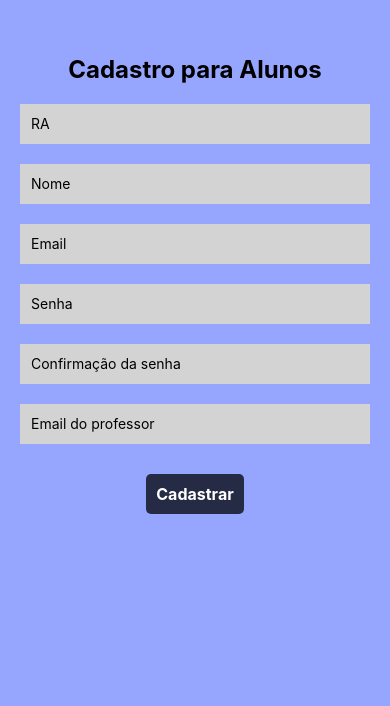
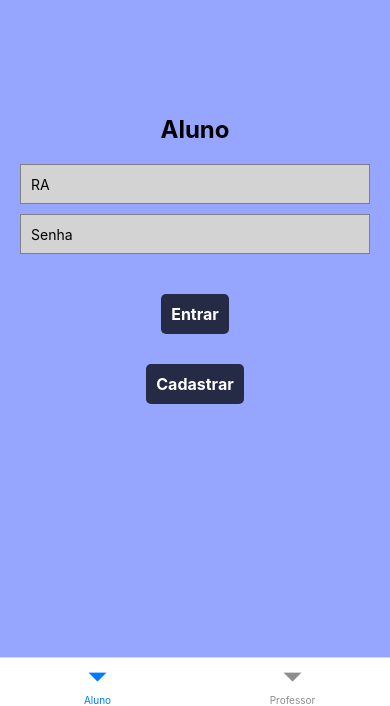
Before and after one commit to Yan-SO/front-end-app-estagio, a React Native app: screen /CadastroProfessor in a window 390 px wide. Shown: the part 138-844 px from the top of the page. Built offline with nearby package versions, Linux system fonts and the light colour scheme.

Commit message:
adicao navegacao entre telas

```diff
--- a/App.js
+++ b/App.js
@@ -1,11 +1,12 @@
-import { StatusBar } from 'expo-status-bar';
-import { StyleSheet, Text, View } from 'react-native';
-import LoginAluno from './src/screens/alunos/login';
-import CadastroAluno from './src/screens/alunos/cadastro';
+import React from 'react';
+import { NavigationContainer } from '@react-navigation/native';
+import Routes from './src/routes/routesPrincipal';
 
 export default function App() {
 
   return (
-    <CadastroAluno/>
+    <NavigationContainer>
+      <Routes />
+    </NavigationContainer>
   );
 }
--- /dev/null
+++ b/src/routes/routesPrincipal.js
@@ -0,0 +1,16 @@
+import { createBottomTabNavigator } from "@react-navigation/bottom-tabs";
+import AlunoScreens from "./routesStackAluno";
+import ProfessorScreens from "./routesStackProfessor";
+
+
+const Tab = createBottomTabNavigator();
+
+
+export default function Routes(){
+    return(
+        <Tab.Navigator>
+            <Tab.Screen name="Aluno" component={AlunoScreens} options={{headerShown:false}}/>
+            <Tab.Screen name="Professor" component={ProfessorScreens} options={{headerShown:false}}/>
+        </Tab.Navigator>
+    );
+}
--- /dev/null
+++ b/src/routes/routesStackAluno.js
@@ -0,0 +1,16 @@
+import { createNativeStackNavigator } from "@react-navigation/native-stack";
+import LoginAluno from "../screens/alunos/login-aluno";
+import CadastroAluno from "../screens/alunos/cadastro-aluno";
+
+
+
+const Stack = createNativeStackNavigator();
+
+export default function AlunoScreens(){
+    return(
+        <Stack.Navigator>
+            <Stack.Screen name="LoginAluno" component={LoginAluno} options={{headerShown:false}}/>
+            <Stack.Screen name="CadastroAluno" component={CadastroAluno} options={{headerShown:true}}/>
+        </Stack.Navigator>
+    );
+}
--- /dev/null
+++ b/src/routes/routesStackProfessor.js
@@ -0,0 +1,16 @@
+import { createNativeStackNavigator } from "@react-navigation/native-stack";
+import LoginProfessor from "../screens/professor/login-professor";
+import CadastroProfessor from "../screens/professor/cadastro-professor";
+
+
+
+const Stack = createNativeStackNavigator();
+
+export default function ProfessorScreens(){
+    return(
+        <Stack.Navigator>
+            <Stack.Screen name="LoginProfessor" component={LoginProfessor} options={{headerShown:false}}/>
+            <Stack.Screen name="CadastroProfessor" component={CadastroProfessor} options={{headerShown:true}}/>
+        </Stack.Navigator>
+    );
+}
--- a/src/screens/professor/cadastro/index.js
+++ b/src/screens/alunos/cadastro-aluno/index.js
@@ -1,7 +1,8 @@
 import React, { useState } from 'react';
 import { View, Text, TextInput, TouchableOpacity, StyleSheet } from 'react-native';
 
-export default function CadastroProfessor () {
+export default function CadastroAluno () {
+
 
   return (
     <View style={styles.container}>
@@ -15,7 +16,6 @@ export default function CadastroProfessor () {
       <TextInput
         style={styles.input}
         placeholder="Nome"
-
       />
 
       <TextInput
@@ -26,6 +26,11 @@ export default function CadastroProfessor () {
       <TextInput
         style={styles.input}
         placeholder="Senha"
+
+      />
+      <TextInput
+        style={styles.input}
+        placeholder="Confirmação da senha"
       />
 
       <TextInput
@@ -56,7 +61,7 @@ const styles = StyleSheet.create({
   input: {
     width: '100%',
     height: 40,
-    borderColor: '#D3D3D3',
+    borderColor: '#808080',
     borderWidth: 1,
     marginBottom: 20,
     paddingHorizontal: 10,
--- a/src/screens/alunos/login/index.js
+++ b/src/screens/alunos/login-aluno/index.js
@@ -1,9 +1,10 @@
 
+import { useNavigation } from '@react-navigation/native';
 import { useState } from 'react';
 import { View, Text, TextInput, TouchableOpacity, StyleSheet } from 'react-native';
 
 export default function LoginAluno() {
-
+  const navigatio = useNavigation();
 
 
   return (
@@ -12,16 +13,20 @@ export default function LoginAluno() {
 
       <TextInput
         style={styles.input}
-        placeholder="Email"
+        placeholder="RA"
       />
 
       <TextInput
         style={styles.input}
-        placeholder="Password"
+        placeholder="Senha"
       />
 
       <TouchableOpacity style={styles.button} >
         <Text style={styles.buttonText}>Entrar</Text>
+      </TouchableOpacity>
+
+      <TouchableOpacity style={styles.button} onPress={() => navigatio.navigate('CadastroAluno')}>
+        <Text style={styles.buttonText}>Cadastrar</Text>
       </TouchableOpacity>
     </View>
   );
@@ -44,7 +49,7 @@ const styles = StyleSheet.create({
     width: '100%',
     backgroundColor:'#D3D3D3',
     height: 40,
-    borderColor: 'gray',
+    borderColor: '#808080',
     borderWidth: 1,
     marginBottom: 10,
     paddingHorizontal: 10,
@@ -53,7 +58,7 @@ const styles = StyleSheet.create({
     backgroundColor: '#262b45',
     padding: 10,
     borderRadius: 5,
-    marginTop: 10,
+    marginTop: 30,
   },
   buttonText: {
     color: 'white',
--- a/src/screens/professor/login/index.js
+++ b/src/screens/professor/cadastro-professor/index.js
@@ -1,14 +1,22 @@
-
-import { useState } from 'react';
+import React, { useState } from 'react';
 import { View, Text, TextInput, TouchableOpacity, StyleSheet } from 'react-native';
 
-export default function LoginProfessor() {
-
-
+export default function CadastroProfessor () {
 
   return (
     <View style={styles.container}>
-      <Text style={styles.title}>Aluno</Text>
+      <Text style={styles.title}>Cadastro para Alunos</Text>
+
+      <TextInput
+        style={styles.input}
+        placeholder="RA"
+      />
+
+      <TextInput
+        style={styles.input}
+        placeholder="Nome"
+
+      />
 
       <TextInput
         style={styles.input}
@@ -17,12 +25,16 @@ export default function LoginProfessor() {
 
       <TextInput
         style={styles.input}
-        placeholder="Password"
-        secureTextEntry
+        placeholder="Senha"
+      />
+
+      <TextInput
+        style={styles.input}
+        placeholder="Email do professor"
       />
 
       <TouchableOpacity style={styles.button} >
-        <Text style={styles.buttonText}>Entrar</Text>
+        <Text style={styles.buttonText}>Cadastrar</Text>
       </TouchableOpacity>
     </View>
   );
@@ -43,21 +55,21 @@ const styles = StyleSheet.create({
   },
   input: {
     width: '100%',
+    height: 40,
+    borderColor: '#808080',
+    borderWidth: 1,
+    marginBottom: 20,
+    paddingHorizontal: 10,
     backgroundColor:'#D3D3D3',
-    height: 40,
-    borderColor: '#b3b3b3',
-    borderWidth: 1,
-    marginBottom: 10,
-    paddingHorizontal: 10,
   },
   button: {
-    backgroundColor: '#262b45',
     padding: 10,
     borderRadius: 5,
     marginTop: 10,
+    backgroundColor: '#262b45',
   },
   buttonText: {
-    color: '#000',
+    color: '#fff',
     fontSize: 16,
     fontWeight: 'bold',
     textAlign: 'center',
--- a/src/screens/alunos/cadastro/index.js
+++ b/src/screens/professor/login-professor/index.js
@@ -1,22 +1,15 @@
-import React, { useState } from 'react';
+
+import { useNavigation } from '@react-navigation/native';
+import { useState } from 'react';
 import { View, Text, TextInput, TouchableOpacity, StyleSheet } from 'react-native';
 
-export default function CadastroAluno () {
+export default function LoginProfessor() {
+  const navigatio = useNavigation();
 
 
   return (
     <View style={styles.container}>
-      <Text style={styles.title}>Cadastro para Alunos</Text>
-
-      <TextInput
-        style={styles.input}
-        placeholder="RA"
-      />
-
-      <TextInput
-        style={styles.input}
-        placeholder="Nome"
-      />
+      <Text style={styles.title}>Professor</Text>
 
       <TextInput
         style={styles.input}
@@ -26,19 +19,14 @@ export default function CadastroAluno () {
       <TextInput
         style={styles.input}
         placeholder="Senha"
-
-      />
-      <TextInput
-        style={styles.input}
-        placeholder="Confirmação da senha"
-      />
-
-      <TextInput
-        style={styles.input}
-        placeholder="Email do professor"
+        secureTextEntry
       />
 
       <TouchableOpacity style={styles.button} >
+        <Text style={styles.buttonText}>Entrar</Text>
+      </TouchableOpacity>
+
+      <TouchableOpacity style={styles.button} onPress={() => navigatio.navigate('CadastroProfessor')}>
         <Text style={styles.buttonText}>Cadastrar</Text>
       </TouchableOpacity>
     </View>
@@ -60,18 +48,18 @@ const styles = StyleSheet.create({
   },
   input: {
     width: '100%',
+    backgroundColor:'#D3D3D3',
     height: 40,
-    borderColor: '#D3D3D3',
+    borderColor: '#808080',
     borderWidth: 1,
-    marginBottom: 20,
+    marginBottom: 10,
     paddingHorizontal: 10,
-    backgroundColor:'#D3D3D3',
   },
   button: {
+    backgroundColor: '#262b45',
     padding: 10,
     borderRadius: 5,
-    marginTop: 10,
-    backgroundColor: '#262b45',
+    marginTop: 30,
   },
   buttonText: {
     color: '#fff',
```
Also changed, not shown: package.json (+6 -1 lines), 1 other file (tests, documents, lock files or other folders).
